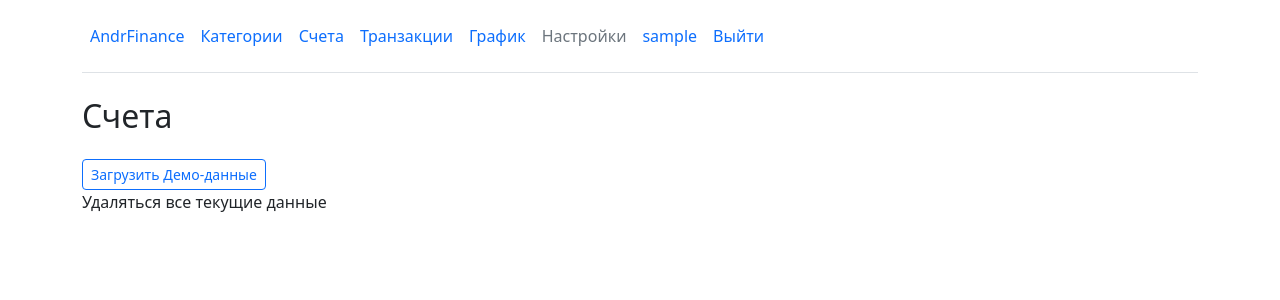
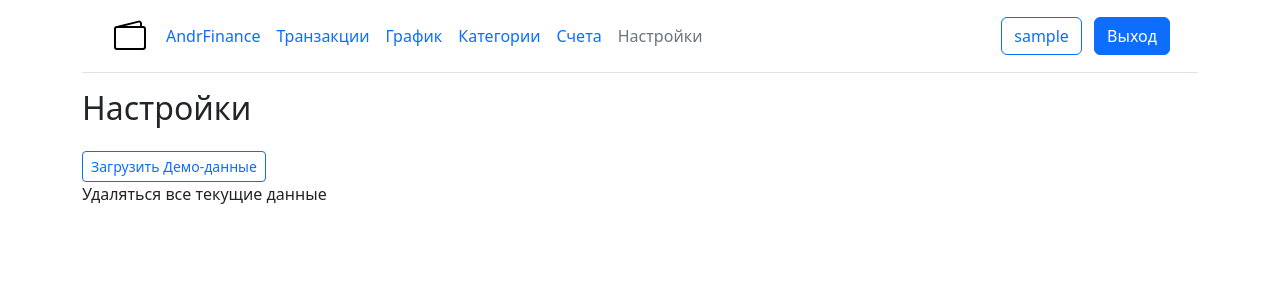
Before and after one commit to frolov-andrey/AndrFinace, a Django app: page /settings/ in a window 1280 px wide. Shown: the top 300 px of the page. Run offline with Django 4.2, Linux system fonts and the light colour scheme; the visitor is signed in with stand-in values (Sample User, id 1); some libraries are stand-ins or nearby versions.

Commit message:
Изменил главное меню

```diff
--- a/my_finance/andr_finance/templates/andr_finance/base.html
+++ b/my_finance/andr_finance/templates/andr_finance/base.html
@@ -1,6 +1,4 @@
-{% load static %}
-
-<!DOCTYPE html>
+{% load static %}<!DOCTYPE html>
 <html lang="en">
 <head>
     <meta charset="UTF-8">
@@ -16,7 +14,8 @@
     <link href="{% static 'andr_finance/bootstrap/bootstrap.css' %}" rel="stylesheet" type="text/css">
     <script src="{% static 'andr_finance/bootstrap/bootstrap.bundle.js' %}"></script>
 
-    <link href="{% static 'andr_finance/bootstrap-datepicker/bootstrap-datepicker3.css' %}" rel="stylesheet" type="text/css">
+    <link href="{% static 'andr_finance/bootstrap-datepicker/bootstrap-datepicker3.css' %}" rel="stylesheet"
+          type="text/css">
     <script src="{% static 'andr_finance/bootstrap-datepicker/bootstrap-datepicker.min.js' %}"></script>
     <script src="{% static 'andr_finance/bootstrap-datepicker/bootstrap-datepicker.ru.min.js' %}"></script>
 
@@ -24,9 +23,19 @@
 </head>
 <body>
 <div class="container">
-    <header>
-        <header class="d-flex flex-wrap align-items-center justify-content-center justify-content-md-between py-3 mb-4 border-bottom">
-            <ul class="nav col-12 col-md-auto mb-2 justify-content-center mb-md-0">
+
+    <header class="p-3 mb-3 border-bottom">
+        <div class="container">
+            <div class="d-flex flex-wrap align-items-center justify-content-center justify-content-lg-start">
+                <a href="/" class="d-flex align-items-center mb-2 mb-lg-0 text-white text-decoration-none">
+                    <img
+                            src="{% static 'andr_finance/images/wallet2.svg' %}"
+                             class="bi me-2" width="40" height="32"
+                            alt=""
+                    >
+                </a>
+
+                <ul class="nav col-12 col-lg-auto me-lg-auto mb-2 justify-content-center mb-md-0">
                     <li>
                         <a
                                 href="{% url 'andr_finance:index' %}"
@@ -34,21 +43,6 @@
                                 {% if select_menu == 'index' %}aria-current="page"{% endif %}
                         >AndrFinance</a>
                     </li>
-                <li>
-                    <a
-                            href="{% url 'andr_finance:categories' %}"
-                            class="nav-link px-2 {% if select_menu == 'categories' %}link-secondary active{% endif %}"
-                            {% if select_menu == 'categories' %}aria-current="page"{% endif %}
-                    >Категории</a>
-                </li>
-                <li>
-                    <a
-                            href="{% url 'andr_finance:accounts' %}"
-                            class="nav-link px-2 {% if select_menu == 'accounts' %}link-secondary active{% endif %}"
-                            {% if select_menu == 'accounts' %}aria-current="page"{% endif %}
-                    >Счета</a>
-                </li>
-                <li>
                         <a
                                 href="{% url 'andr_finance:transactions' %}"
                                 class="nav-link px-2 {% if select_menu == 'transactions' %}link-secondary active{% endif %}"
@@ -64,35 +58,49 @@
                     </li>
                     <li>
                         <a
-                            href="{% url 'andr_finance:my_settings' %}"
-                            class="nav-link px-2 {% if select_menu == 'my_settings' %}link-secondary active{% endif %}"
-                            {% if select_menu == 'my_settings' %}aria-current="page"{% endif %}
-                    >Настройки</a>
-                </li>
-
-            {% if user.is_authenticated %}
-                <li>
-                    <a href="#" class="nav-link px-2">{{user.username}}</a>
+                                href="{% url 'andr_finance:categories' %}"
+                                class="nav-link px-2 {% if select_menu == 'categories' %}link-secondary active{% endif %}"
+                                {% if select_menu == 'categories' %}aria-current="page"{% endif %}
+                        >Категории</a>
                     </li>
                     <li>
                         <a
-                            href="{% url 'users:logout' %}"
-                            class="nav-link px-2 {% if select_menu == 'login' %}link-secondary active{% endif %}"
-                            {% if select_menu == 'login' %}aria-current="page"{% endif %}
-                    >Выйти</a>
+                                href="{% url 'andr_finance:accounts' %}"
+                                class="nav-link px-2 {% if select_menu == 'accounts' %}link-secondary active{% endif %}"
+                                {% if select_menu == 'accounts' %}aria-current="page"{% endif %}
+                        >Счета</a></li>
+                    <li>
+                    <li>
+                        <a
+                                href="{% url 'andr_finance:my_settings' %}"
+                                class="nav-link px-2 {% if select_menu == 'my_settings' %}link-secondary active{% endif %}"
+                        >Настройки</a>
                     </li>
                 </ul>
+
+                <div class="col-md-3 text-end">
+                    {% if user.is_authenticated %}
+                        <a
+                                href="#"
+                                class="btn btn-outline-primary me-2"
+                        >{{ user.username }}</a>
+                        <a
+                                href="{% url 'users:logout' %}"
+                                class="btn btn-primary"
+                        >Выход</a>
                     {% else %}
-                <li>
                         <a
                                 href="{% url 'users:login' %}"
-                            class="nav-link px-2 {% if select_menu == 'login' %}link-secondary active{% endif %}"
-                            {% if select_menu == 'login' %}aria-current="page"{% endif %}
+                                class="btn btn-outline-primary me-2"
                         >Войти</a>
-                </li>
+                        <a
+                                href="#"
+                                class="btn btn-primary"
+                        >Регистрация</a>
                     {% endif %}
-            </ul>
-        </header>
+                </div>
+            </div>
+        </div>
     </header>
 
     <main>
@@ -108,6 +116,7 @@
 
         {% block content %}{% endblock content %}
     </main>
+
 </div>
 </body>
 </html>
--- a/my_finance/andr_finance/templates/andr_finance/my_settings.html
+++ b/my_finance/andr_finance/templates/andr_finance/my_settings.html
@@ -3,7 +3,7 @@
 
 {% block content %}
 
-    <h2 class="mb-3">Счета</h2>
+    <h2 class="mb-3">Настройки</h2>
     <div class="row">
         <div class="col-12">
             <form action="{% url 'andr_finance:my_settings' %}" method='get' id="form_settings">
```
Also changed, not shown: my_finance/users/templates/users/login.html (+6 -2 lines), my_finance/andr_finance/static/andr_finance/images/wallet2.svg (added). Lines whose indentation alone changed are shown as unchanged.
